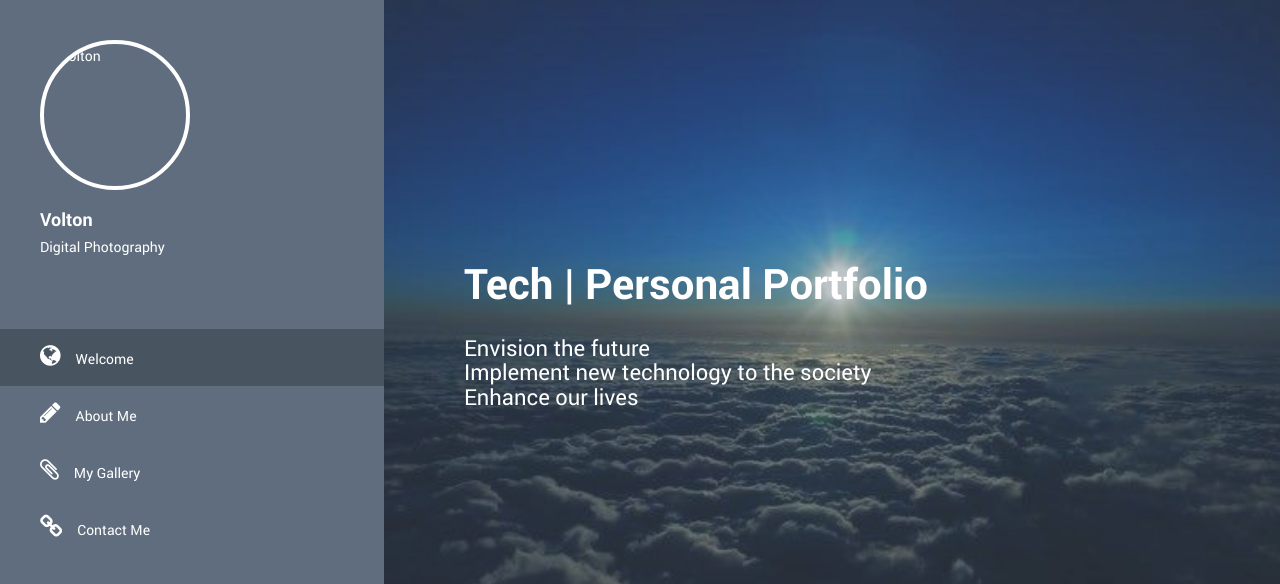
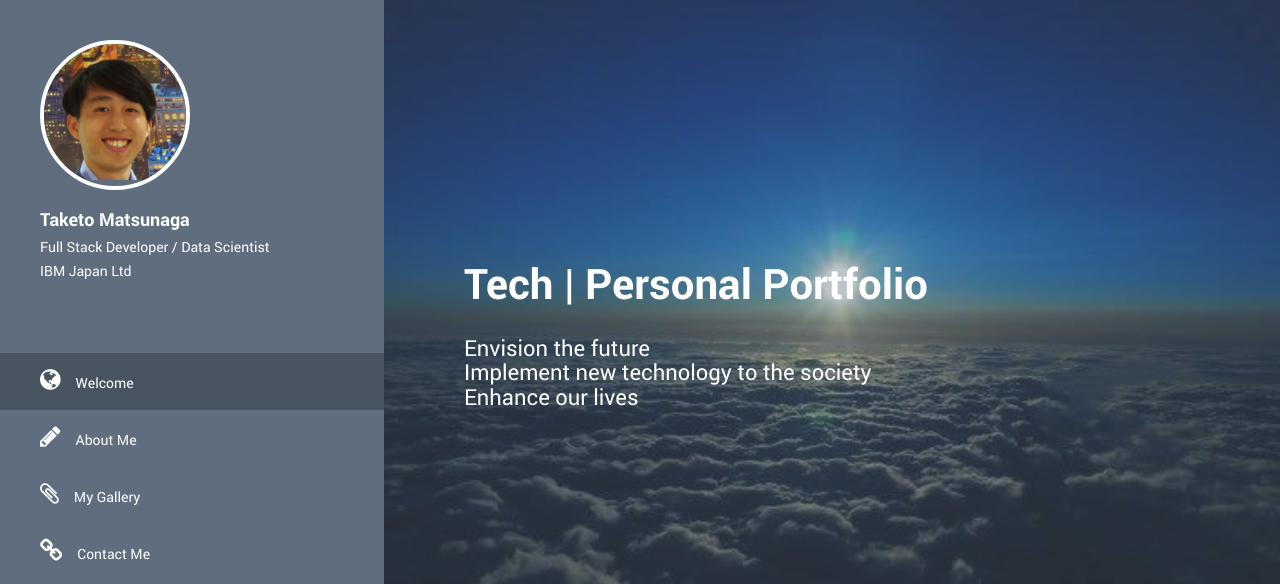
Before and after one commit to taketomatsunaga/taketom.github.io, a plain HTML site: page index.html in a window 1280 px wide. Shown: the top 584 px of the page. Drawn offline with Linux system fonts and the light colour scheme.

Commit message:
add profile pic

```diff
--- a/index.html
+++ b/index.html
@@ -36,6 +36,7 @@
                             <div class="profile-content">
                                 <h3 class="profile-title">Taketo Matsunaga</h3>
                                 <p class="profile-description">Full Stack Developer / Data Scientist</p>
+                                <p>IBM Japan Ltd</p>
                             </div>
                         </div>
                     </div>
@@ -56,10 +57,11 @@
         <div class="sidebar-menu hidden-xs hidden-sm">
             <div class="top-section">
                 <div class="profile-image">
-                    <img src="img/profile.jpg" alt="Volton">
+                    <img src="img/profile.png" alt="Volton">
                 </div>
-                <h3 class="profile-title">Volton</h3>
-                <p class="profile-description">Digital Photography</p>
+                <h3 class="profile-title">Taketo Matsunaga</h3>
+                <p class="profile-description">Full Stack Developer / Data Scientist</p>
+                <p>IBM Japan Ltd</p>
             </div> <!-- top-section -->
             <div class="main-navigation">
                 <ul class="navigation">
```
